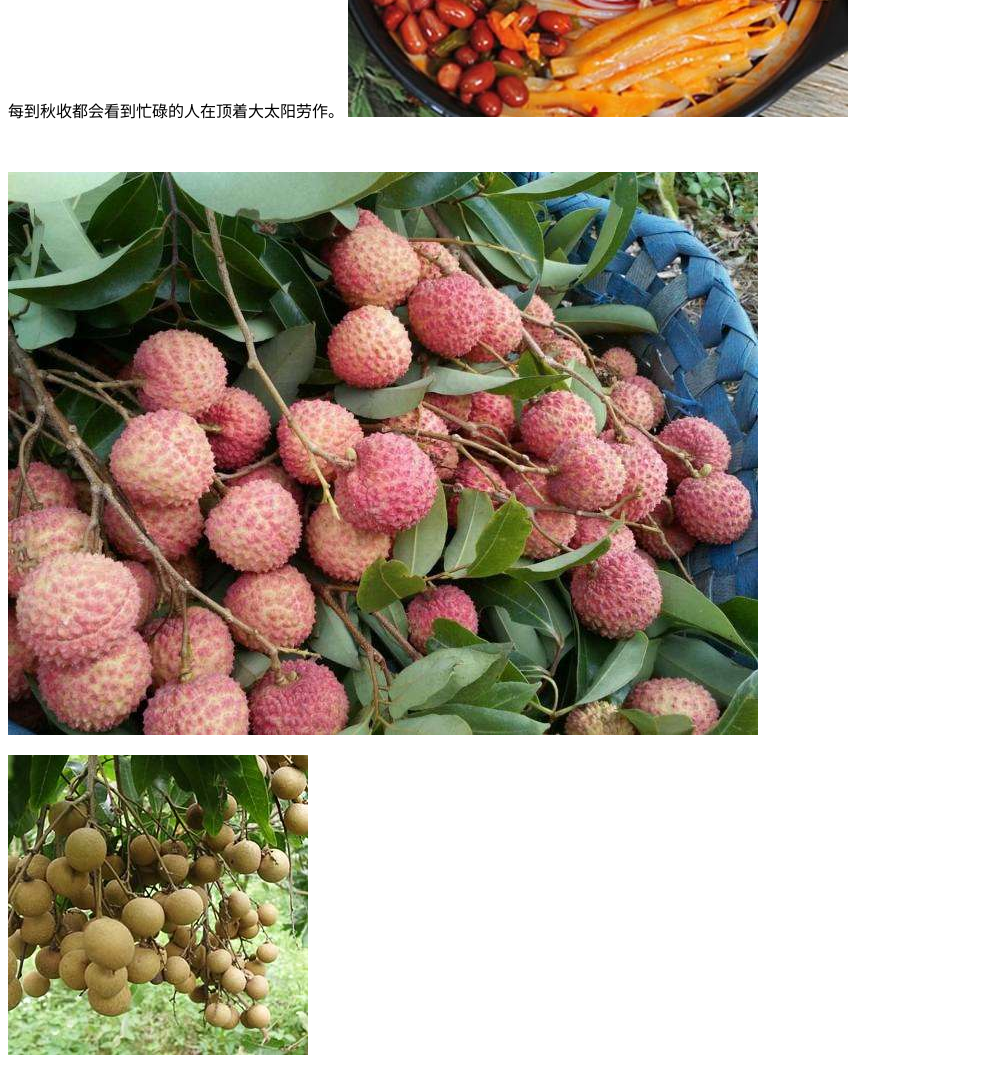
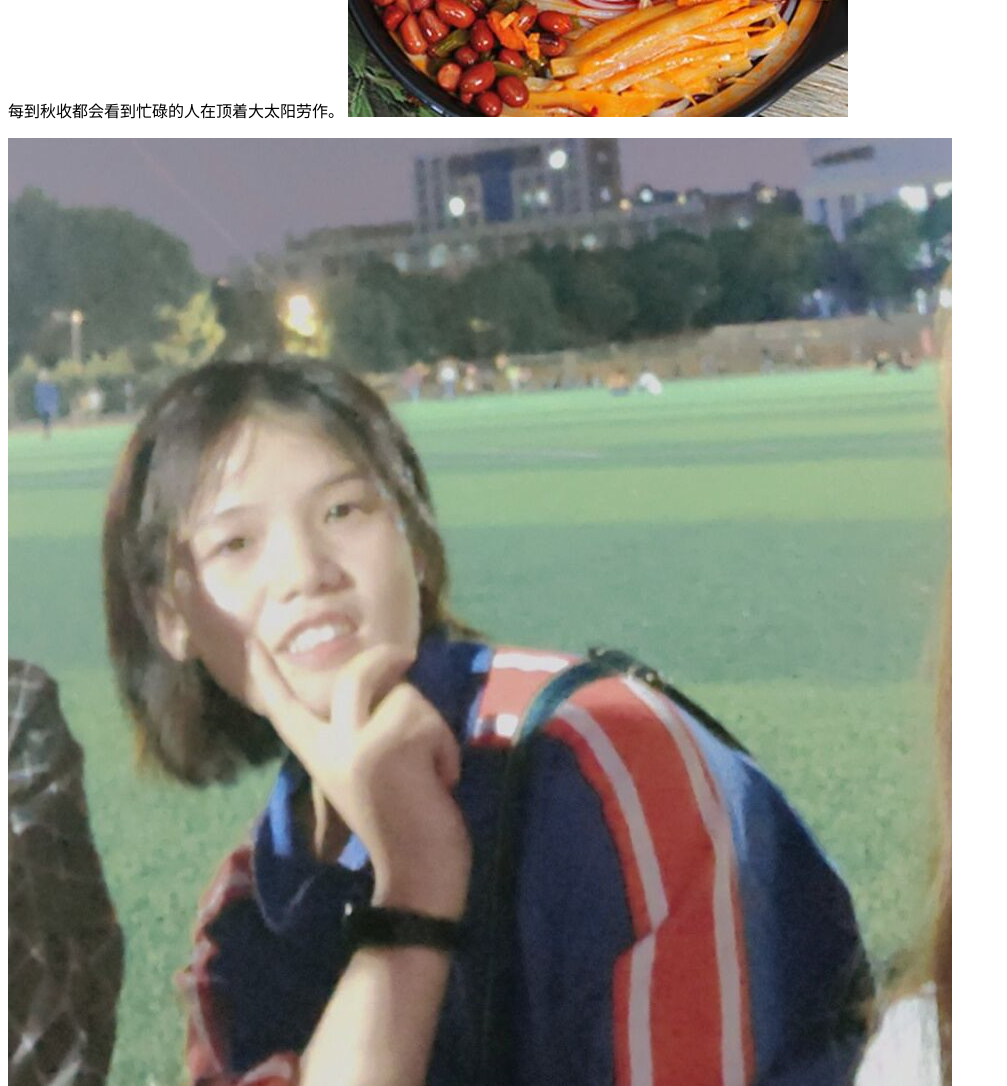
Before and after one commit to zaokaihai/zuoye, a plain HTML site: page zy01.html in a window 1280 px wide. Shown: the part 400-1486 px from the top of the page, without its empty margins (0-1007 px from the left). Drawn offline with Linux system fonts and the light colour scheme.

Commit message:
Update zy01.html

```diff
--- a/zy01.html
+++ b/zy01.html
@@ -17,7 +17,7 @@
     除了螺蛳粉广西还有很多特产，比如龙眼，荔枝，甘蔗......
     每到秋收都会看到忙碌的人在顶着大太阳劳作。
     <img src="QQ图片20200924133353.jpg" alt="图片"><p></p>
-<img src="QQ图片20200921221052.jpg" alt=""><p>
+<img src="QQ图片20200926193750.jpg" alt=""><p>
     <img src="QQ图片20200921221227.jpg" alt=""><p>
         <img src="QQ图片20200921221219.jpg" alt="">
     </p>
```
